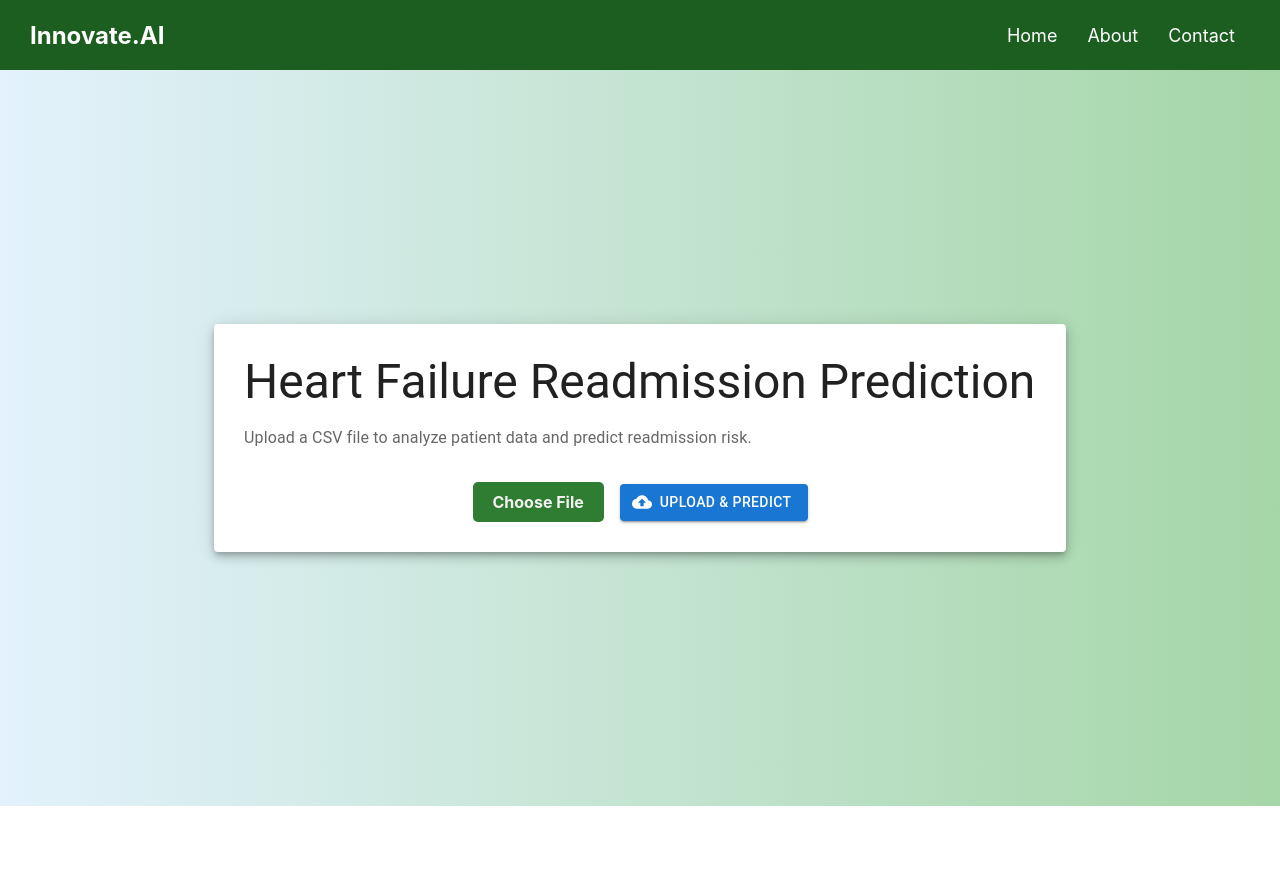
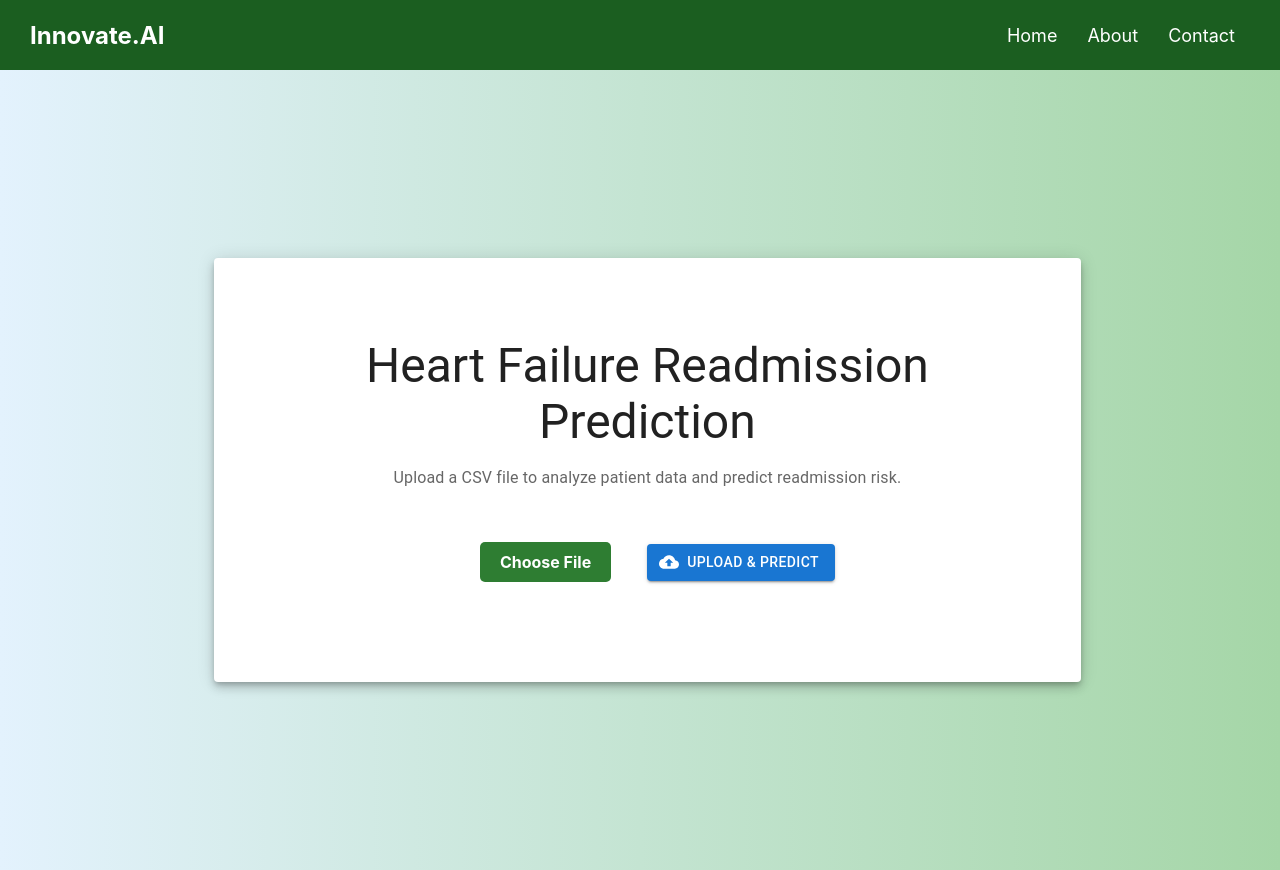
Before and after one commit to eeyamodi/InnovateAI, a React (Create React App) app in the folder frontend/: page / in a window 1280 px wide. Before the commit the page ends 806 px from the top, so only its background shows below. Built offline with nearby package versions, Linux system fonts and the light colour scheme.

Commit message:
Update HomePage.css

```diff
--- a/frontend/src/components/HomePage.css
+++ b/frontend/src/components/HomePage.css
@@ -1,28 +1,40 @@
 .homepage {
-    height: 92vh;
+    min-height: 100vh;
     display: flex;
     align-items: center;
     justify-content: center;
     background: linear-gradient(to right, #e3f2fd, #a5d6a7);
-    overflow: hidden;
-    /* background-color: #2E7D32; */
 }
 
+.container {
+    width: 100%;
+    display: flex;
+    justify-content: center;
+    align-items: center;
+
+}
 .upload-box {
-    padding: 30px;
-    border-radius: 15px;
-    background: rgb(237, 237, 237);
-    box-shadow: 0px 10px 30px rgba(0, 0, 0, 0.1);
+    width: 90%;
+    text-align: center;
+    padding-left: 50px;
+    padding-right: 50px;
+    padding-top: 80px;
+    padding-bottom: 80px;
+    border-radius: 20px;
+    background: rgb(255, 255, 255);
+
 }
+
 
 .custom-file-upload {
     display: inline-block;
     padding: 10px 20px;
     cursor: pointer;
-    background: #2E7D32;
-    color: rgb(246, 241, 241);
+    background: #2e7d32;
+    color: white;
     border-radius: 5px;
     font-weight: bold;
+    margin: 20px;
 }
 
 .custom-file-upload input {
```
